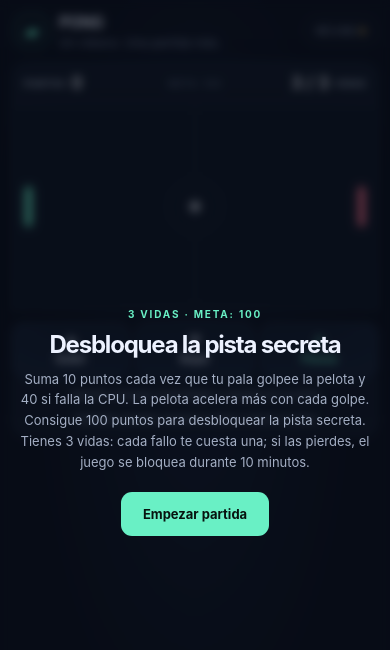
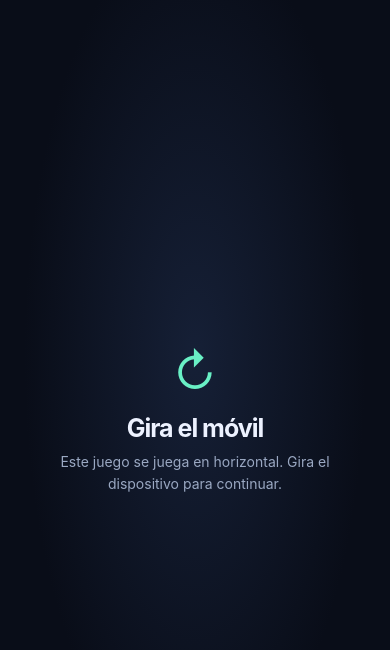
Before and after one commit to carrebola/pong, a plain HTML site: page index.html in a window 390 px wide. Drawn offline with Linux system fonts and the light colour scheme.

Commit message:
responsivo total

```diff
--- a/index.html
+++ b/index.html
@@ -196,6 +196,8 @@
 
     .touch-controls .pause-toggle { color: #69f0c5; }
 
+    .rotate-prompt { display: none; }
+
     .key {
       display: inline-block;
       min-width: 22px;
@@ -254,6 +256,30 @@
       .touch-controls { gap: 7px; }
       .touch-controls button { min-height: 56px; font-size: 12px; }
       .controls { padding: 10px; }
+    }
+
+    @media (max-width: 700px) and (orientation: portrait) {
+      body { overflow: hidden; }
+
+      .rotate-prompt {
+        position: fixed;
+        z-index: 20;
+        inset: 0;
+        display: flex;
+        align-items: center;
+        justify-content: center;
+        padding: max(24px, env(safe-area-inset-top)) 24px max(24px, env(safe-area-inset-bottom));
+        background:
+          radial-gradient(ellipse at 50% 42%, rgba(32, 47, 79, .55), transparent 62%),
+          #090d18;
+        text-align: center;
+      }
+
+      .rotate-card { width: min(100%, 360px); }
+      .rotate-icon { display: block; color: #69f0c5; font-size: 46px; line-height: 1; }
+      .rotate-card h2 { margin: 18px 0 8px; font-size: 25px; letter-spacing: -.04em; }
+      .rotate-card p { margin: 0; color: #9aa8c2; font-size: 14px; line-height: 1.6; }
+      .touch-controls { display: none; }
     }
 
     @media (prefers-reduced-motion: reduce) {
@@ -323,6 +349,13 @@
       <span class="keyboard-hint"><span class="key">ESPACIO</span> pausar</span>
     </footer>
   </main>
+  <div class="rotate-prompt" role="status" aria-live="polite">
+    <div class="rotate-card">
+      <span class="rotate-icon" aria-hidden="true">↻</span>
+      <h2>Gira el móvil</h2>
+      <p>Este juego se juega en horizontal. Gira el dispositivo para continuar.</p>
+    </div>
+  </div>
   <!-- JAJAJA, NO HACIA FALTA JUGAR LA PARTIDA, SOLO HABIA QUE BUSCAR EL REPO PUBLICO U VER EL CÓDIGO FUENTE-->
   <!-- PISTA SIGUIENTE: ENCONTRARÁS LA SIGUIENTE PISTA ALLÍ DONDE EL ÚLTIMO MODELO DE CHATGPT SE COMBINA CON LAS SIGLAS DE NUESTRO CICLO FORMATIVO, UNIVERSO DE CONOCIMIENTO DEL MEJOR LENGUAJE DEL MUNDO (QUE NO ES PHP, CLARO). RECUERDA ESTE SEGUNDO NÚMERO: 2345. BUSCA CERCA DE DONDE APRENDIMOS A PONER ORDEN. -->
   <script>
```
